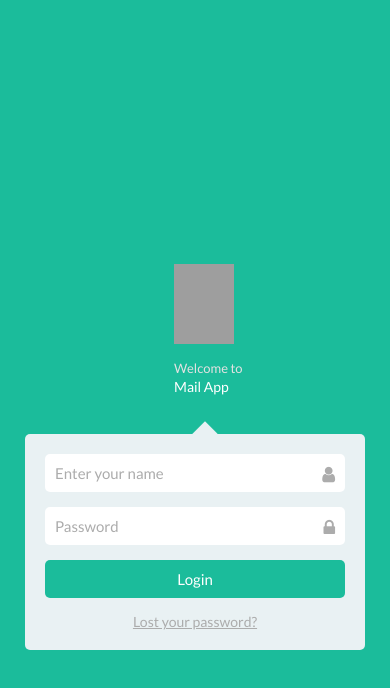
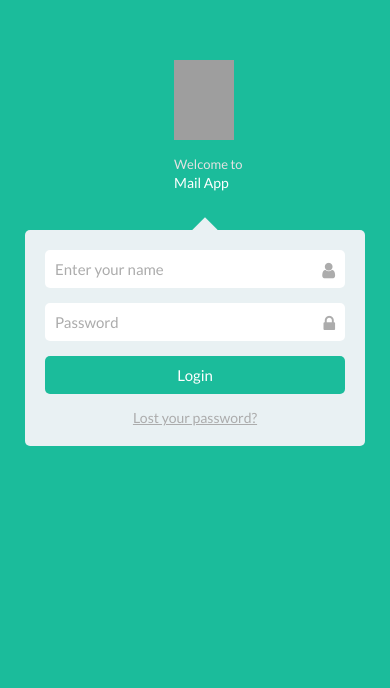
Before and after one commit to klogpok/wisestamp, a plain HTML site: page index.html in a window 390 px wide. Shown: the part 154-842 px from the top of the page. Drawn offline with Linux system fonts and the light colour scheme; grey boxes are pictures that could not be loaded.

Commit message:
waiting for img

```diff
--- a/style.css
+++ b/style.css
@@ -131,8 +131,7 @@ input[type="password"]::placeholder {
 
 @media only screen and (max-width: 500px) {
     main {
-        align-items: flex-end;
-        padding-bottom: 20px;
+        padding-top: 70px;
     }
 
 
```
